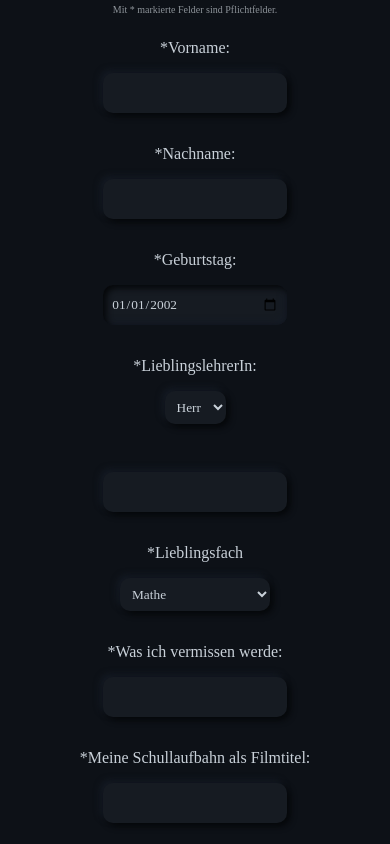
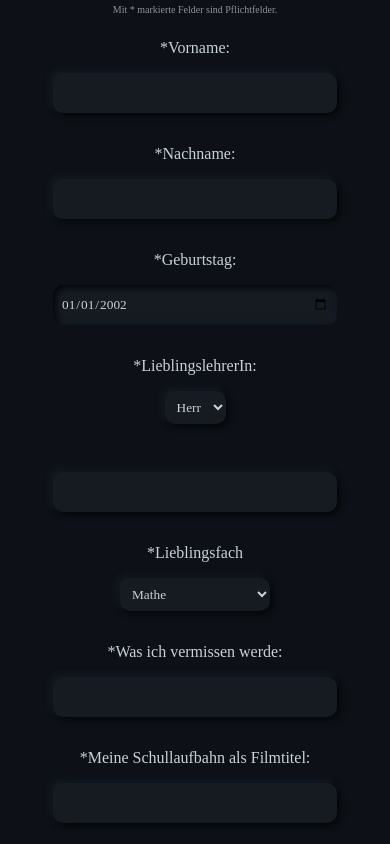
Before and after one commit to Lucadmin/Lucadmin.github.io, a website: page abizeitung/abizeitung.html in a window 390 px wide. Shown: the top 844 px of the page. Drawn offline with nearby package versions, Linux system fonts and the light colour scheme.

Commit message:
Mobile Version verbessert
Signed-off-by: Lucadmin <luca.account@gmx.de>

```diff
--- a/abizeitung/style.css
+++ b/abizeitung/style.css
@@ -150,3 +150,9 @@ p {
     font-size: 10px;
     color: #8d9399;
 }
+
+@media only screen and (max-width: 600px) {
+    input, textarea {
+        width: 80%;
+    }
+}
```
